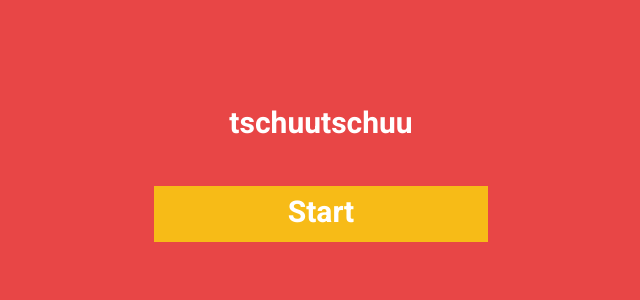
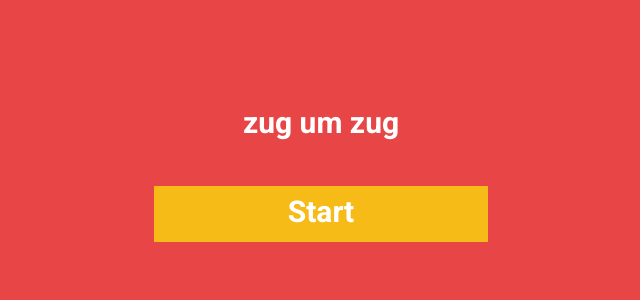
Before and after one commit to leamoser/mma-game_final, a PHP site: page /index.php in a window 1280 px wide. Shown: the part 227-527 px from the top of the page, without its empty margins (319-959 px from the left). Run offline with PHP 8.4, Linux system fonts and the light colour scheme; some libraries are stand-ins or nearby versions.

Commit message:
added new gamename

```diff
--- a/templates/head.php
+++ b/templates/head.php
@@ -1,5 +1,5 @@
 <?php
-$gametitle = 'tschuutschuu';
+$gametitle = 'zug um zug';
 ?>
 <!DOCTYPE html>
 <html>
```
